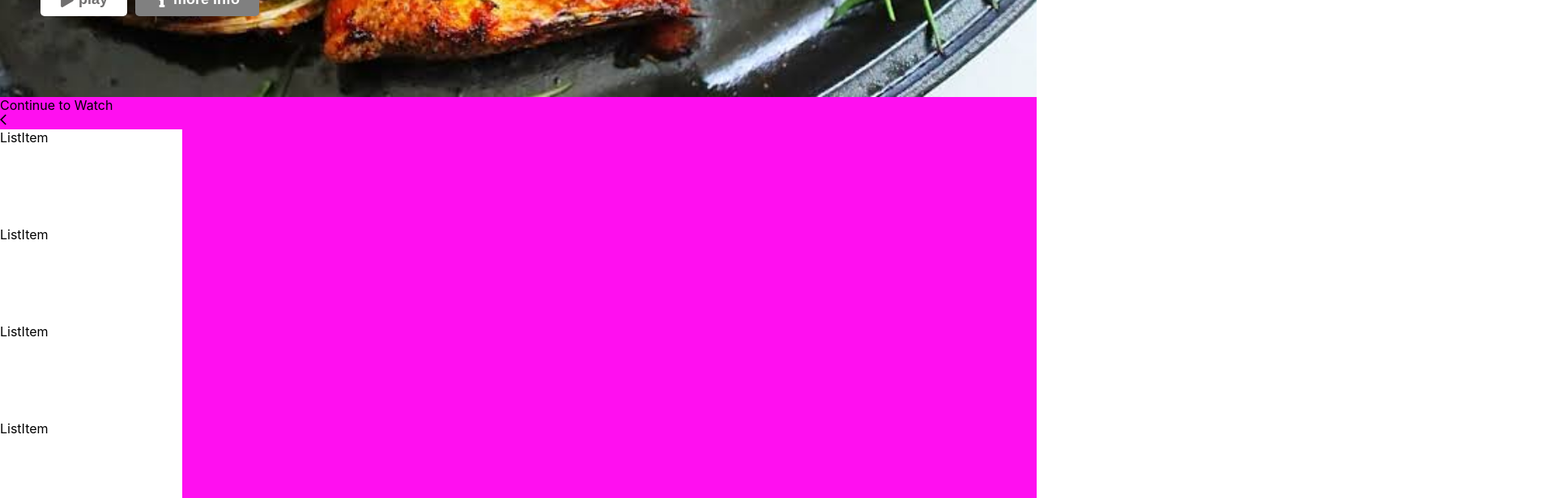
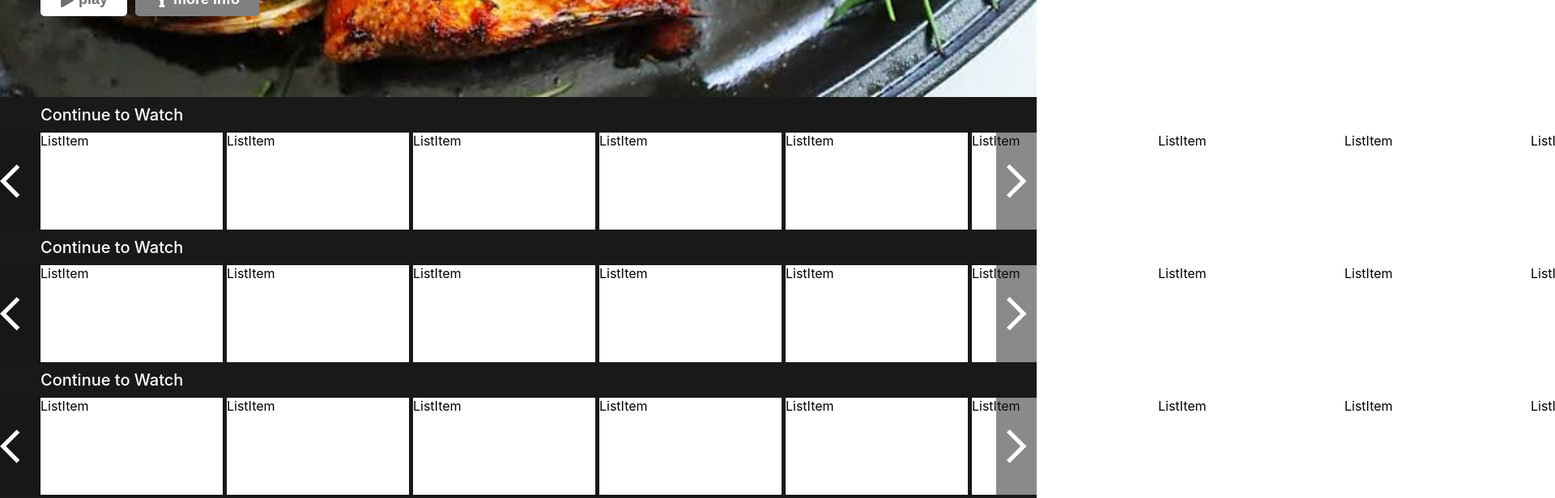
Before and after one commit to MiltonBlack/Video-Player, a React (Create React App) app: page / in a window 1280 px wide. Shown: the part 600-1216 px from the top of the page at 81% size, 1920 px wide, since content can reach past the window. Built offline with nearby package versions, Linux system fonts and the light colour scheme.

Commit message:
Styled List.css, ListItem.css, Created a handleClick function and Used the useRef hook in place of query selector

```diff
--- a/src/Pages/Home.css
+++ b/src/Pages/Home.css
@@ -1,3 +1,4 @@
 .home {
-    background-color: #ff0ff0;
+    /* background-color: #ff0ff0; */
+    background-color: rgba(0,0,0,0.9);
 }
--- a/src/components/ListItem/ListItem.css
+++ b/src/components/ListItem/ListItem.css
@@ -2,4 +2,5 @@
     width: 225px;
     height: 120px;
     background-color: #fff;
+    margin-right: 5px;
 }
--- a/src/components/list/List.css
+++ b/src/components/list/List.css
@@ -0,0 +1,45 @@
+.list {
+    width: 100%;
+    margin-top: 10px;
+}
+
+.list .listtitle {
+    color:white;
+    font-size: 20px;
+    font-weight: 500;
+    margin-left: 50px;
+}
+
+.list .wrapper {
+    position: relative;
+}
+
+.list .wrapper .sliderarrow {
+    width: 50px;
+    height: 100%;
+    background-color: rgba(22,22,22,0.5);
+    color:white;
+    position: absolute;
+    z-index: 80;
+    top: 0;
+    bottom: 0;
+    margin: auto;
+    cursor: pointer;
+}
+
+.list .wrapper .left {
+    left:0;
+}
+
+.list .wrapper .right {
+    right: 0;
+}
+
+.list .wrapper .container {
+    margin-left: 50px;
+    display: flex;
+    width: max-content;
+    margin-top: 10px;
+    transform: translateX(0px);
+/*--gives the original width given to an element when displayed flex--*/
+}
--- a/src/components/list/List.jsx
+++ b/src/components/list/List.jsx
@@ -1,15 +1,32 @@
-import React from 'react'
+import React, { useRef } from 'react'
 import './List.css'
 import { MdArrowBackIos, MdArrowForwardIos } from 'react-icons/md'
 import ListItem from '../ListItem/ListItem'
 
 function List() {
+/*--instead of query selector we use useRef Hook--*/
+  const listRef = useRef()
+
+
+  const handleClick = (direction) => {
+    let space = listRef.current.getBoundingClientRect().x - 50
+    if (direction === "left") {
+      listRef.current.style.transform = `translateX(${230 + space}px)`
+    }
+    if (direction === "right") {
+      listRef.current.style.transform = `translateX(${-230 + space}px)`
+    }
+    // console.log(space)
+  }
   return (
     <div className='list'>
         <span className='listtitle'>Continue to Watch</span>
         <div className='wrapper'>
-          <MdArrowBackIos/>
-          <div className='container'>
+          <MdArrowBackIos className='sliderarrow left' onClick={() => handleClick("left")}/>
+          <div className='container' ref={listRef}>
+            <ListItem/>
+            <ListItem/>
+            <ListItem/>
             <ListItem/>
             <ListItem/>
             <ListItem/>
@@ -24,7 +41,7 @@ function List() {
             <ListItem/>
             <ListItem/>
           </div>
-          <MdArrowForwardIos/>
+          <MdArrowForwardIos className='sliderarrow right' onClick={() => handleClick("right")}/>
         </div>
     </div>
   )
```
